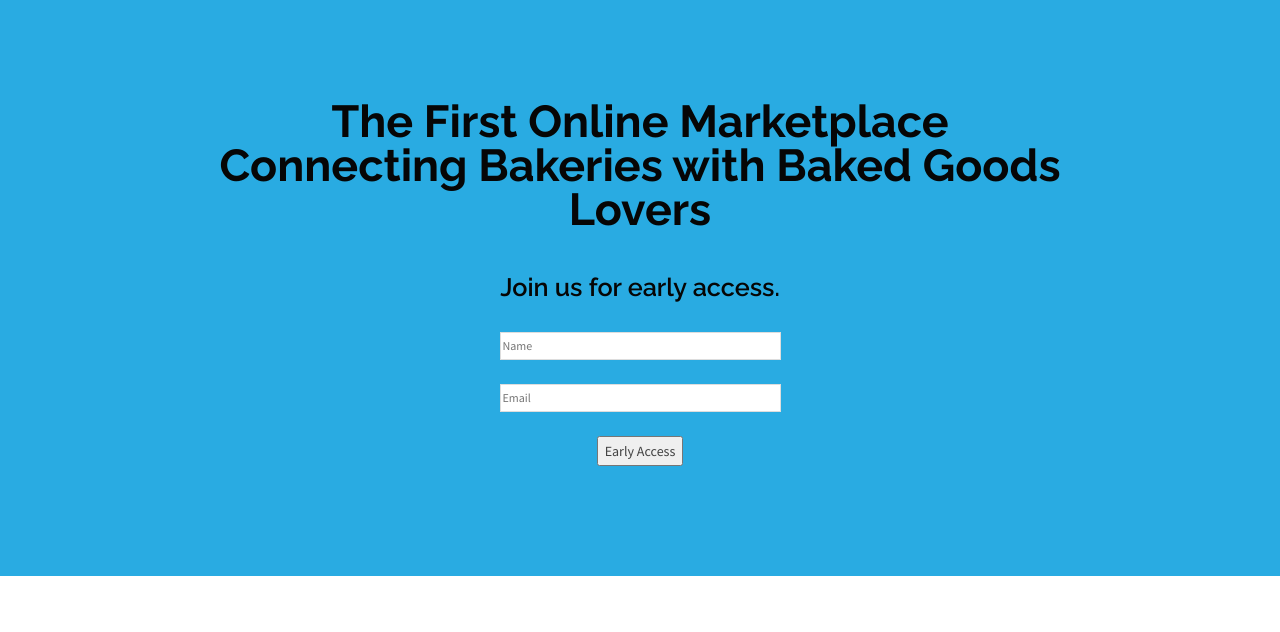
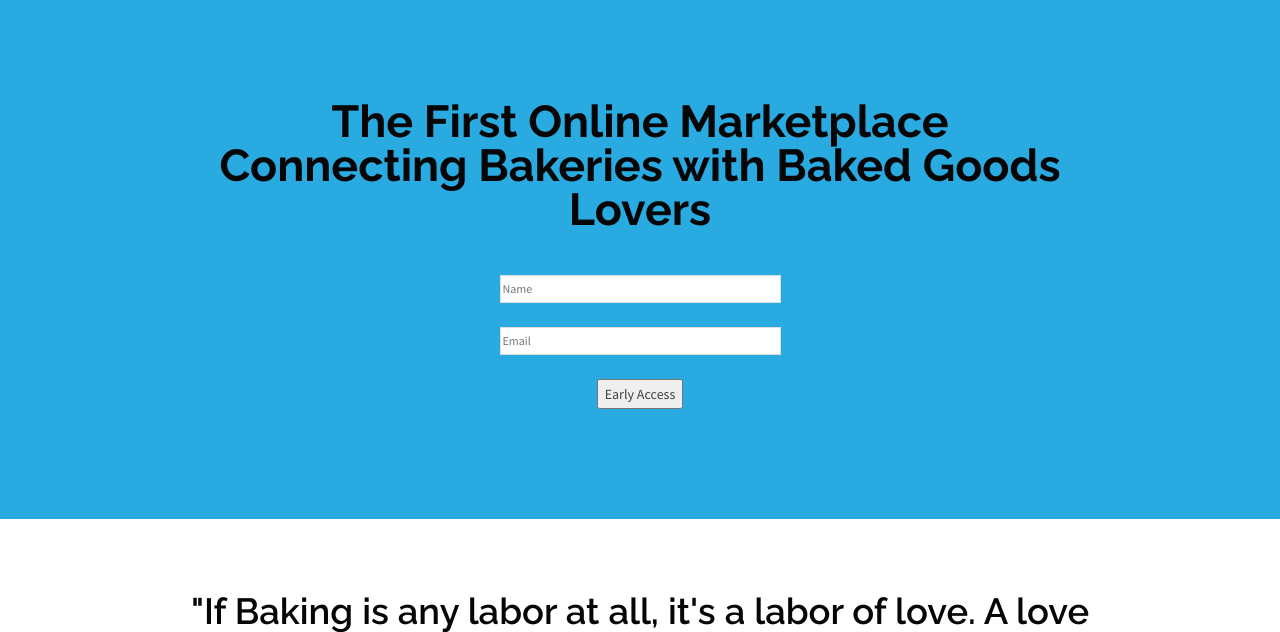
Before and after one commit to cyndichin/QuikBake, a PHP site: page / in a window 1280 px wide. Shown: the part 117-749 px from the top of the page. Run offline with PHP 8.4, Linux system fonts and the light colour scheme; some libraries are stand-ins or nearby versions; some web fonts are replaced.

Commit message:
Update index.php

```diff
--- a/index.php
+++ b/index.php
@@ -91,7 +91,6 @@
                     <div class="center-heading">
                         <div id="subscribe">
                             <h1>The First Online Marketplace <br> Connecting Bakeries with Baked Goods Lovers</h1>
-                     <h3>Join us for early access.</h3>
 <span style="text-align: center;">
               <form method="post" action="index.php">
              <input type="text" size=40 name="name" aria-required="true" aria-invalid="false" placeholder="Name" value=""><br><br>
```
